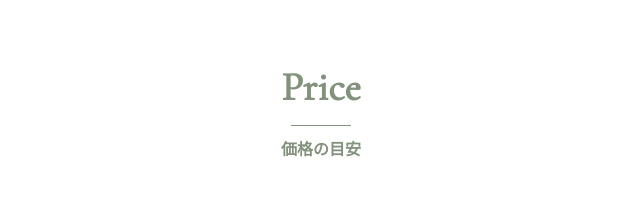
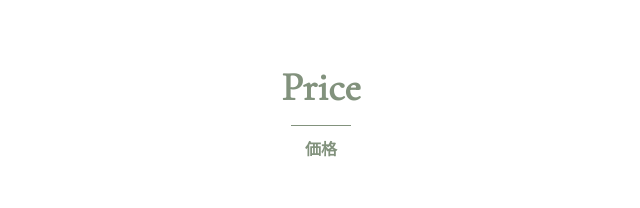
Before and after one commit to emmieworks/gatsby-portfolio, a Gatsby site: page /service in a window 1280 px wide. Shown: the part 1800-2008 px from the top of the page, 319-959 px from the left. Built offline with nearby package versions, Linux system fonts and the light colour scheme; Gatsby itself is replaced by a stand-in of ours; a web font is replaced by a local one.

Commit message:
upd 価格修正

```diff
--- a/src/pages/service.js
+++ b/src/pages/service.js
@@ -70,7 +70,7 @@ const Service = () => {
       </section>
 
       <section className={styles.price}>
-        <h2 className="title">Price<div>価格の目安</div></h2>
+        <h2 className="title">Price<div>価格</div></h2>
         <div className="container">
           <h3>追加オプション</h3>
           <dl>
```
